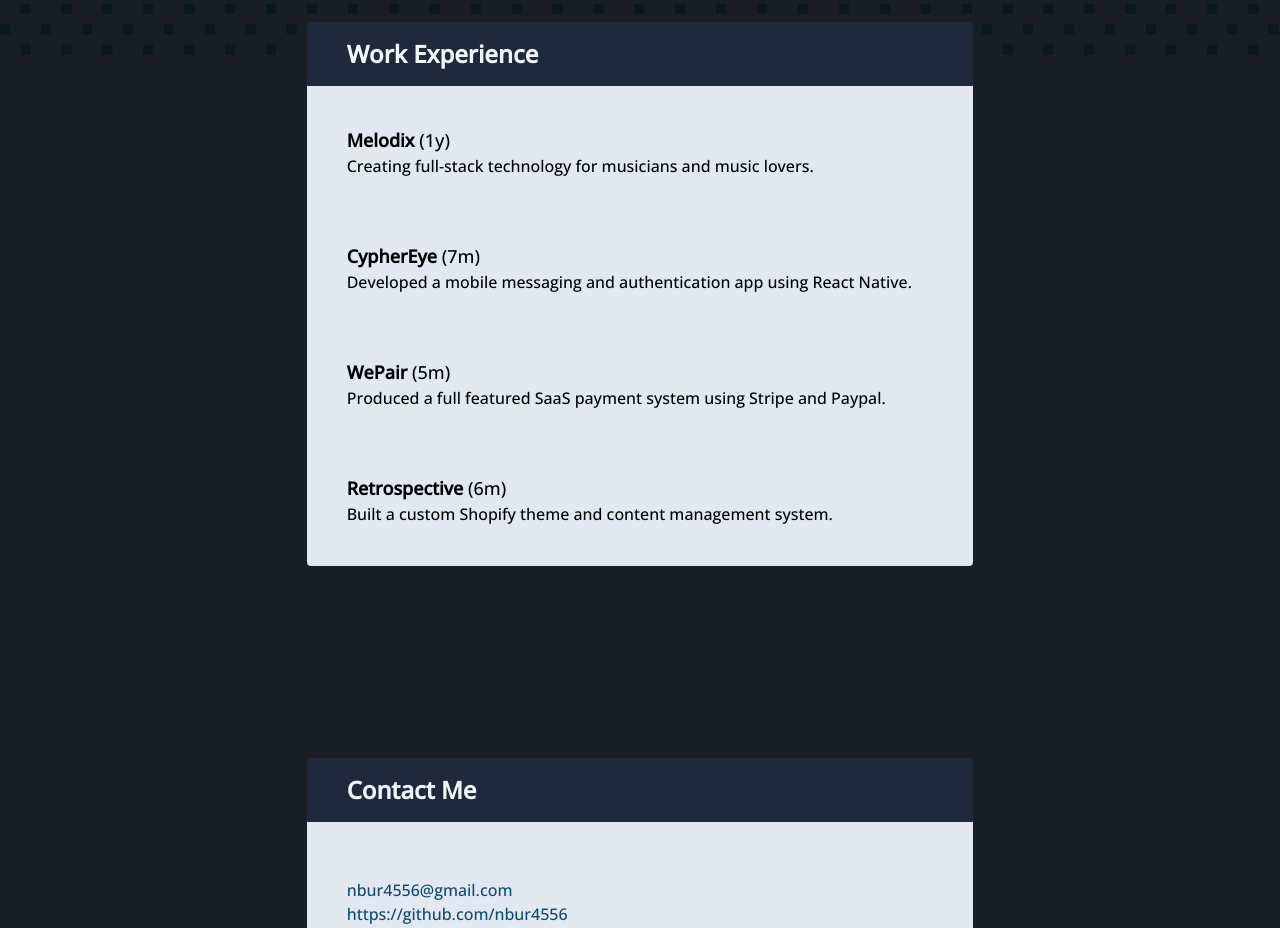
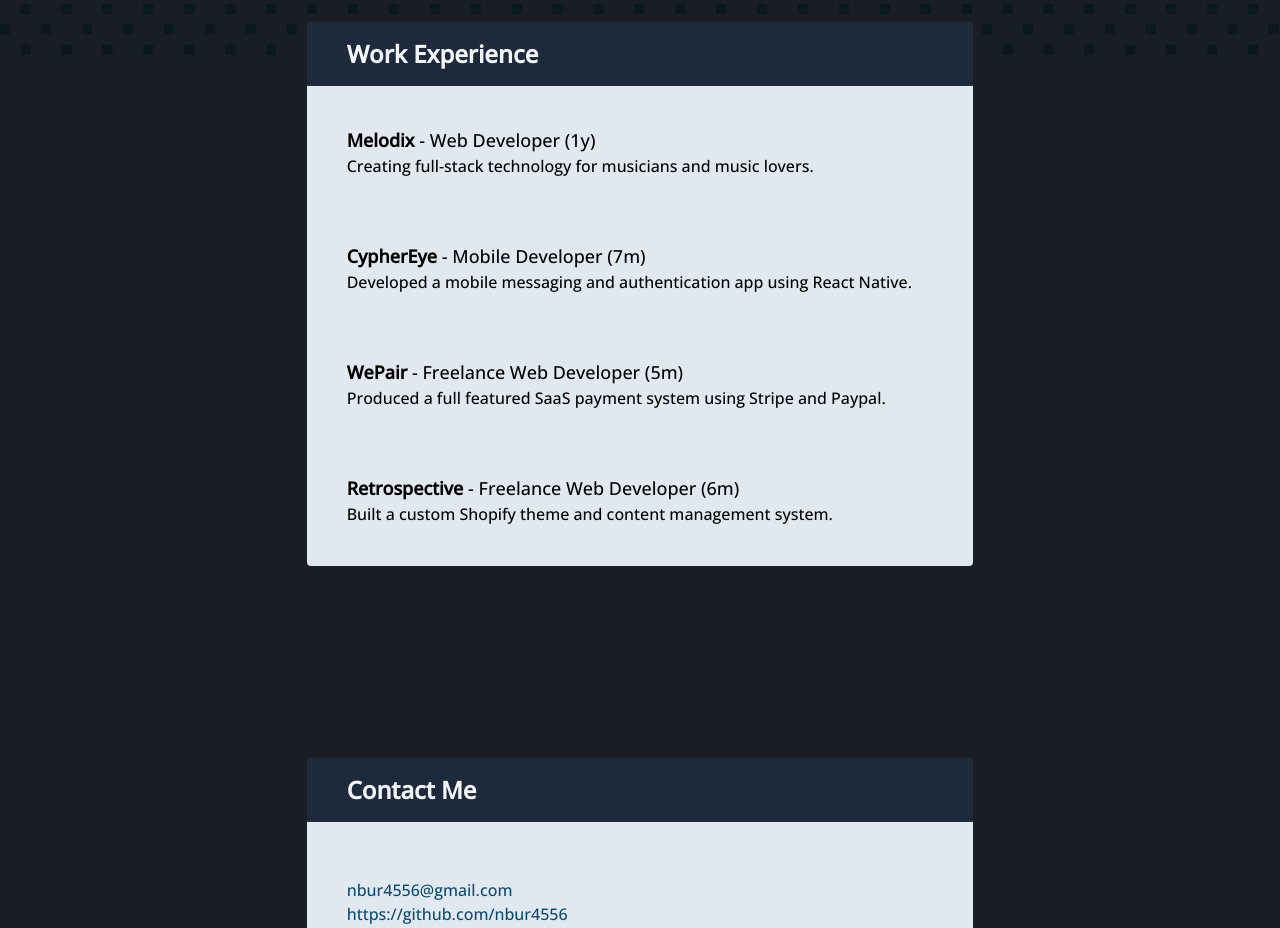
Before and after one commit to nbur4556/svkit-portfolio, a SvelteKit app: page / in a window 1280 px wide. Shown: the part 1940-2868 px from the top of the page. Built offline with nearby package versions, Linux system fonts and the light colour scheme.

Commit message:
include position title in work experience

```diff
--- a/src/components/WorkExperience.svelte
+++ b/src/components/WorkExperience.svelte
@@ -1,5 +1,6 @@
 <script lang="ts">
   export let title: string;
+  export let position: string;
   export let startDate: Date;
   export let endDate: Date | undefined = undefined;
 
@@ -15,7 +16,7 @@
 
 <div>
   <h3 class="text-lg font-bold">
-    {title} <span class="font-normal">({duration})</span>
+    {title} <span class="font-normal">- {position} ({duration})</span>
   </h3>
   <p><slot /></p>
 </div>
--- a/src/components/WorkExperienceList.svelte
+++ b/src/components/WorkExperienceList.svelte
@@ -17,6 +17,7 @@
   {#each experienceData as experience}
     <WorkExperience
       title={experience.title}
+      position={experience.position}
       startDate={experience.startDate}
       endDate={experience.endDate}
     >
--- a/src/stores/experienceStore.ts
+++ b/src/stores/experienceStore.ts
@@ -2,6 +2,7 @@
 
 export interface Experience {
   title: string;
+  position: string;
   description: string;
   startDate: Date;
   endDate?: Date;
@@ -10,22 +11,26 @@
 const experienceData: Array<Experience> = [
   {
     title: "Melodix",
+    position: "Web Developer",
     description: "Creating full-stack technology for musicians and music lovers.",
     startDate: new Date(2022, 4),
   },
   {
     title: "CypherEye",
+    position: "Mobile Developer",
     description: "Developed a mobile messaging and authentication app using React Native.",
     startDate: new Date(2022, 9)
   },
   {
     title: "WePair",
+    position: "Freelance Web Developer",
     description: "Produced a full featured SaaS payment system using Stripe and Paypal.",
     startDate: new Date(2021, 7),
     endDate: new Date(2021, 12),
   },
   {
     title: "Retrospective",
+    position: "Freelance Web Developer",
     description: "Built a custom Shopify theme and content management system.",
     startDate: new Date(2021, 9),
     endDate: new Date(2022, 3),
```
